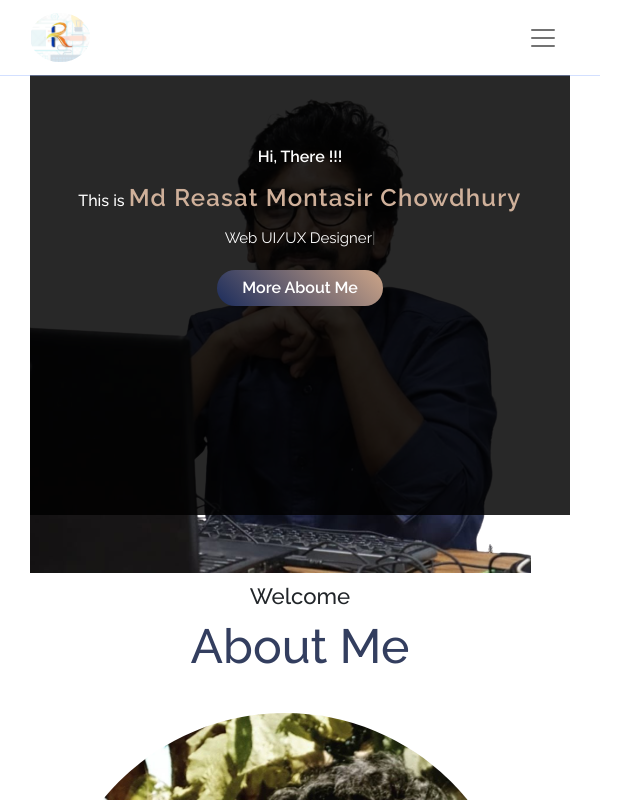
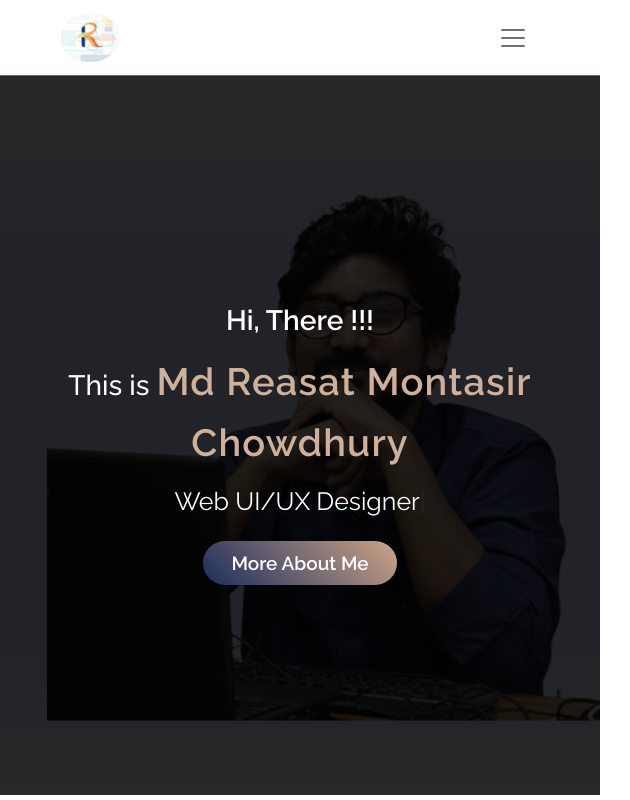
Before and after one commit to Reasat-0/reasat_montasir, a React (Create React App) app: page / in a window 600 px wide. Shown: the top 800 px of the page, 630 px wide, since content can reach past the window. Built offline with nearby package versions, Linux system fonts and the light colour scheme.

Commit message:
Header and nav responsive till 1400px

```diff
--- a/src/assets/scss/portfolio/components/cusotmnav.scss
+++ b/src/assets/scss/portfolio/components/cusotmnav.scss
@@ -78,7 +78,7 @@
 
 .custom-navbar{
         .container-fluid{
-            padding: 0 5%;
+            padding: 0 10%;
 
         .navbar-brand{
             max-width: 60px;
@@ -127,3 +127,35 @@
     // }
 }
 }
+
+@media screen and (min-width:481px) and (max-width:767px){
+    .custom-navbar{
+        &.toggle-opened{
+            .custom-nav-collapse{
+                .custom-nav-item-container{
+                    li{
+                        a{
+                            font-size: 13px;
+                        }
+                    }
+                }
+            }
+        }
+    }
+}
+
+@media screen and (min-width:481px) and (max-width:767px){
+    .custom-navbar{
+        &.toggle-opened{
+            .custom-nav-collapse{
+                .custom-nav-item-container{
+                    li{
+                        a{
+                            font-size: 15px;
+                        }
+                    }
+                }
+            }
+        }
+    }
+}
--- a/src/assets/scss/portfolio/components/headerbanner.scss
+++ b/src/assets/scss/portfolio/components/headerbanner.scss
@@ -1,24 +1,27 @@
 
 
 .header-banner-section{
-    min-height: 78vh;
+    min-height: 95vh;
     position: relative;
-    padding-top:10px;
-    padding-bottom: 10px;
-    margin-top: 85px;
-    .header-banner-overlay{
-        position: absolute;
-        width: 65%;
-        right: 0;
-        top: 0;
-        background: #a2bdff78;
-        background: rgba(162, 188, 255, 0.45);
-        height: 100%;
-        z-index: -1;
-        filter: blur(60px);
-    }
+    padding-bottom: 50px;
+    padding-top: 85px;
+    background-size: cover;
+    background-position: 50%;
+    background-repeat: no-repeat;
+    display: flex;
+    align-items: center;
+    // .header-banner-overlay{
+    //     position: absolute;
+    //     width: 65%;
+    //     right: 0;
+    //     top: 0;
+    //     background: #a2bdff78;
+    //     background: rgba(162, 188, 255, 0.45);
+    //     height: 100%;
+    //     z-index: -1;
+    //     filter: blur(60px);
+    // }
     .header-banner-left-col{
-        padding-top: 70px;
         .header-banner-greeting{
             margin-bottom: 10px;
             font-weight: 600;
@@ -82,19 +85,23 @@
         }
     }
 }
-
-@media screen and (min-width:320px) and (max-width:767px){
+@media screen and (min-width:100px) and (max-width:767px){
     .header-banner-section{
-        min-height: 56vh;
         margin-top: 65px;
-        .header-banner-overlay{
-            display: none;
+        background-position: 80%;
+        min-height: 90vh;
+        &::before{
+            content: "";
+            height: 100%;
+            width: 100%;
+            background: rgba(0, 0, 0, 0.842);
+            position: absolute;
+            top: 10px;
+            z-index: 0;
         }
         .header-banner-left-col{
             text-align: center;
             z-index: 1;
-            background: rgba(0, 0, 0, 0.842);
-            min-height: 55vh;
             .header-banner-greeting,
             .header-banner-intro,
             .header-banner-designation{
@@ -102,15 +109,15 @@
 
             }
             .header-banner-greeting{
-                font-size: 16px;
+                font-size: 18px;
             }
             .header-banner-designation{
-                font-size: 15px;
+                font-size: 17px;
             }
             .header-banner-intro{
-                font-size: 16px;
+                font-size: 18px;
                 span{
-                    font-size: 24px;
+                    font-size: 26px;
                     line-height: 1.6;
                     color: $theme_gold_light_1;
                 }
@@ -123,20 +130,139 @@
                 font-size: 16px;
             }
         }
-        .header-banner-right-col{
-            position: absolute;
-            z-index: 0;
-            padding:0;
-            .header-banner-img{
-                max-width: 100%;
-                &:before{
+    }
 
-                img{
+}
+@media screen and (min-width:481px) and (max-width:767px){
+    .header-banner-section{
+        .header-banner-left-col{
+            text-align: center;
+            z-index: 1;
+            .header-banner-greeting,
+            .header-banner-intro,
+            .header-banner-designation{
+                color :white;
 
+            }
+            .header-banner-greeting{
+                font-size: 22px;
+            }
+            .header-banner-designation{
+                font-size: 21px;
+            }
+            .header-banner-intro{
+                font-size: 22px;
+                span{
+                    font-size: 30px;
                 }
             }
+            .header-banner-btn{
+            }
         }
+        .header-banner-right-col{
         }
     }
 
 }
+
+@media screen and (min-width:576px) and (max-width:767px){
+    .header-banner-section{
+        .header-banner-left-col{
+            .header-banner-greeting,
+            .header-banner-intro,
+            .header-banner-designation{
+                color :white;
+
+            }
+            .header-banner-greeting{
+                font-size: 28px;
+            }
+            .header-banner-designation{
+                font-size: 25px;
+            }
+            .header-banner-intro{
+                font-size: 28px;
+                span{
+                    font-size: 38px;
+                }
+            }
+            .header-banner-btn{
+                padding: 8px 28px;
+                font-size: 19px;
+            }
+        }
+        .header-banner-right-col{
+        }
+    }
+
+}
+
+@media screen and (min-width: 768px) and (max-width:991px){
+    .header-banner-section{
+        margin-top: 65px;
+        background-position: 80%;
+        min-height: 90vh;
+        &::before{
+            content: "";
+            height: 100%;
+            width: 100%;
+            background: rgba(0, 0, 0, 0.842);
+            position: absolute;
+            top: 20px;
+            z-index: 0;
+        }
+    }
+    .header-banner-left-col{
+        flex: 0 0 90%;
+        z-index: 1;
+        text-align: center;
+        margin: 0 auto;
+        .header-banner-greeting,
+        .header-banner-intro,
+        .header-banner-designation{
+            color :white;
+
+        }
+        .header-banner-greeting{
+        }
+        .header-banner-designation{
+        }
+        .header-banner-intro{
+            span{
+                color: $theme_gold_light_1!important;
+            }
+        }
+        .header-banner-designation{
+
+        }
+        .header-banner-btn{
+        }
+    }
+}
+
+@media screen and (min-width: 992px) and (max-width:1300px){
+    .header-banner-section{
+        padding-right: 5%;
+        padding-left: 5%;
+        .header-banner-left-col{
+            flex: 0 0 60%;
+            .header-banner-greeting,
+            .header-banner-intro,
+            .header-banner-designation{
+            }
+            .header-banner-greeting{
+            }
+            .header-banner-designation{
+            }
+            .header-banner-intro{
+                span{
+                }
+            }
+            .header-banner-designation{
+
+            }
+            .header-banner-btn{
+            }
+        }
+    }
+}
--- a/src/compnents/HeaderBanner/index.js
+++ b/src/compnents/HeaderBanner/index.js
@@ -8,39 +8,30 @@ import TypeAnimation from 'react-type-animation';
 
 import Typed from 'react-typed';
 
+import bgImage from '../../assets/img/bg.png'
+
 const HeaderBanner = () => {
-
-    // const typingTexts = [
+        // const designations =
+        //     [
         //     'Frontend Developer',
+        //     1000,
         //     'React Developer',
+        //     1000,
         //     'Web UI/UX Designer',
-    //     'Wireframe Maker'
+        //     1000,
+        //     'Wireframe/Prototype maker',
+        //     1000
         // ]
-
-    const designations =
-        [
-            'Frontend Developer',
-            1000,
-            'React Developer',
-            1000,
-            'Web UI/UX Designer',
-            1000,
-            'Wirframe/Prototype maker',
-            1000
-          ]
             const type_texts =
             [
               'Frontend Developer',
               'React Developer',
               'Web UI/UX Designer',
-              'Wirframe/Prototype maker'
+              'Wireframe/Prototype maker'
             ]
-
-
-
     return(
-        <section className="header-banner-section" id="home">
-            <div className='header-banner-overlay'></div>
+        <section className="header-banner-section" id="home" style={{backgroundImage : `url(${ bgImage })` }}>
+            {/* <div className='header-banner-overlay'></div> */}
             <Container>
                 <Row>
                     <Col
@@ -95,7 +86,7 @@ const HeaderBanner = () => {
                             More About Me
                         </Button>
                     </Col>
-                    <Col md={6} className='header-banner-right-col'>
+                    {/* <Col md={6} className='header-banner-right-col'>
                         <div className='header-banner-img'>
                             <img
                                 data-aos="fade-left"
@@ -104,7 +95,7 @@ const HeaderBanner = () => {
                                 src={headerBannerImg}
                                 alt="header-image"/>
                         </div>
-                    </Col>
+                    </Col> */}
                 </Row>
             </Container>
         </section>
```
Also changed, not shown: src/assets/img/bg.png (added), src/assets/img/bg2.png (added). Lines whose indentation alone changed are shown as unchanged.
